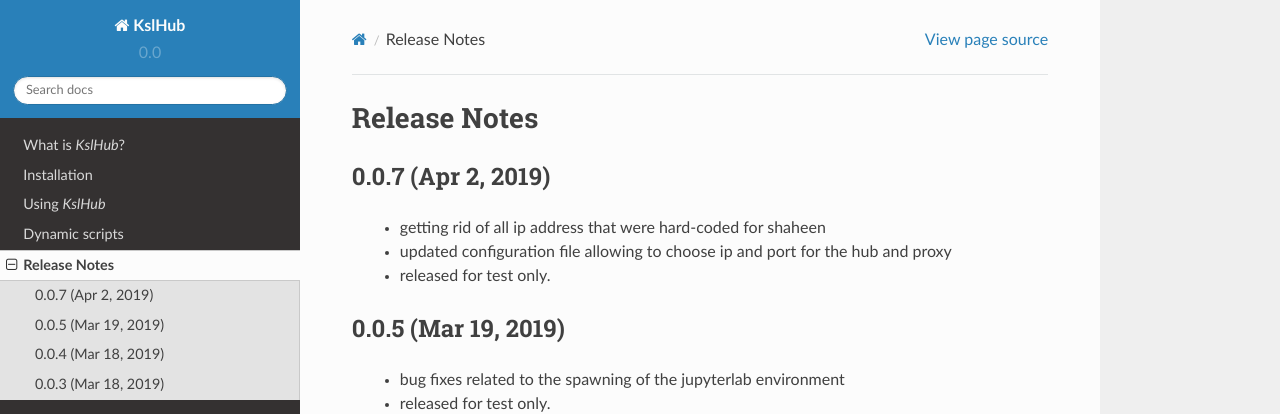
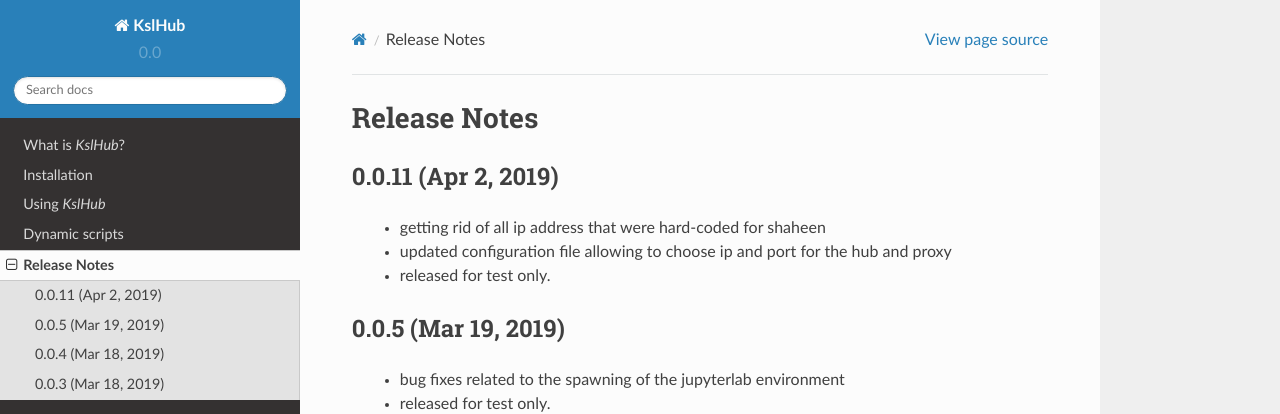
Before and after one commit to samkos/kslhub, a Sphinx documentation site: the page built from docs/release-notes.rst, in a window 1280 px wide. Shown: the top 414 px of the page. Built offline with Sphinx 7.4.7 and the Read the Docs theme 2.0.0, drawn with Linux system fonts in a browser that asks for light colours.

```diff
--- a/docs/conf.py
+++ b/docs/conf.py
@@ -56,7 +56,7 @@ author = u'Samuel KORTAS'
 # The short X.Y version.
 version = u'0.0'
 # The full version, including alpha/beta/rc tags.
-release = u'0.0.7'
+release = u'0.0.11'
 
 # The language for content autogenerated by Sphinx. Refer to documentation
 # for a list of supported languages.
--- a/docs/release-notes.rst
+++ b/docs/release-notes.rst
@@ -1,7 +1,7 @@
 Release Notes
 =============
 
-0.0.7 (Apr 2, 2019)
+0.0.11 (Apr 2, 2019)
 -------------------
 
     * getting rid of all ip address that were hard-coded for shaheen
--- a/setup.py
+++ b/setup.py
@@ -79,7 +79,7 @@ setup(
     # For a discussion on single-sourcing the version across setup.py and the
     # project code, see
     # https://packaging.python.org/en/latest/single_source_version.html
-    version="0.0.7",  # Required
+    version="0.0.11",  # Required
 
     # This is a one-line description or tagline of what your project does. This
     # corresponds to the "Summary" metadata field:
```
Also changed, not shown: 2 other files.
